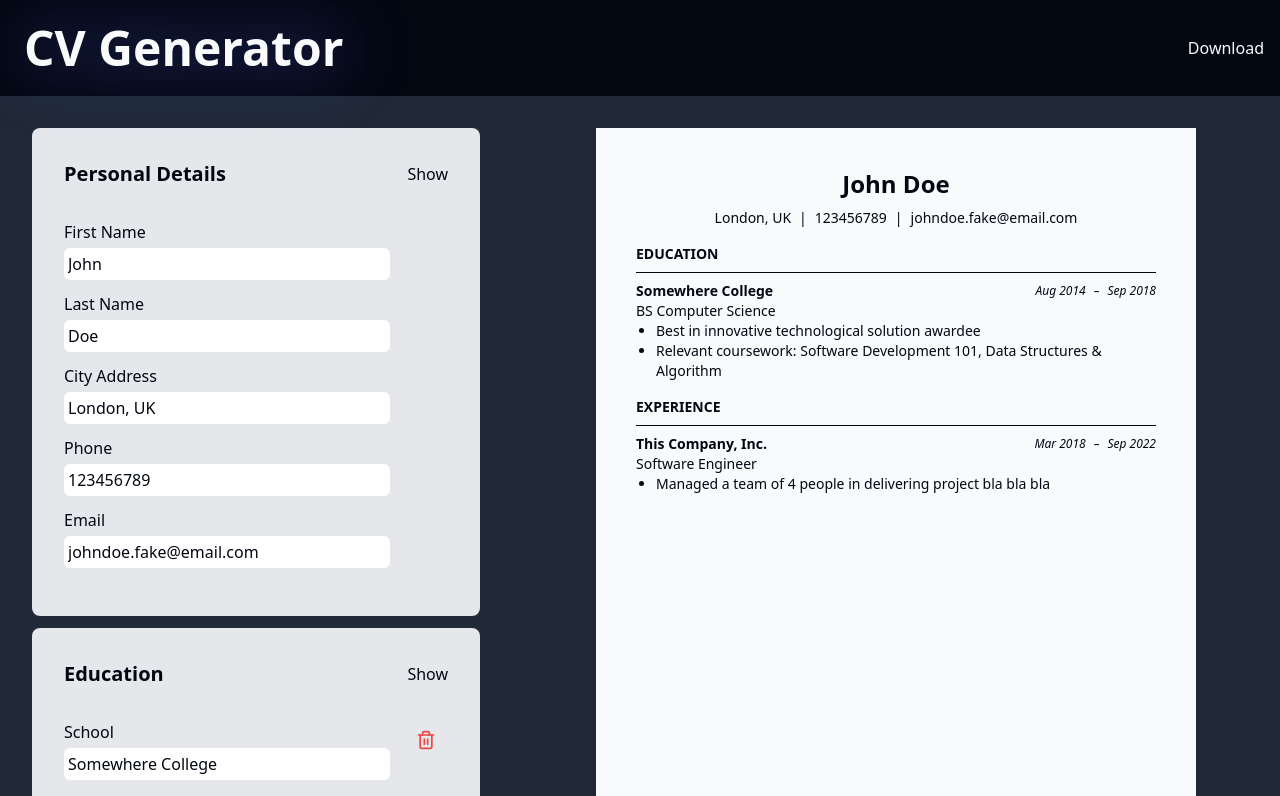
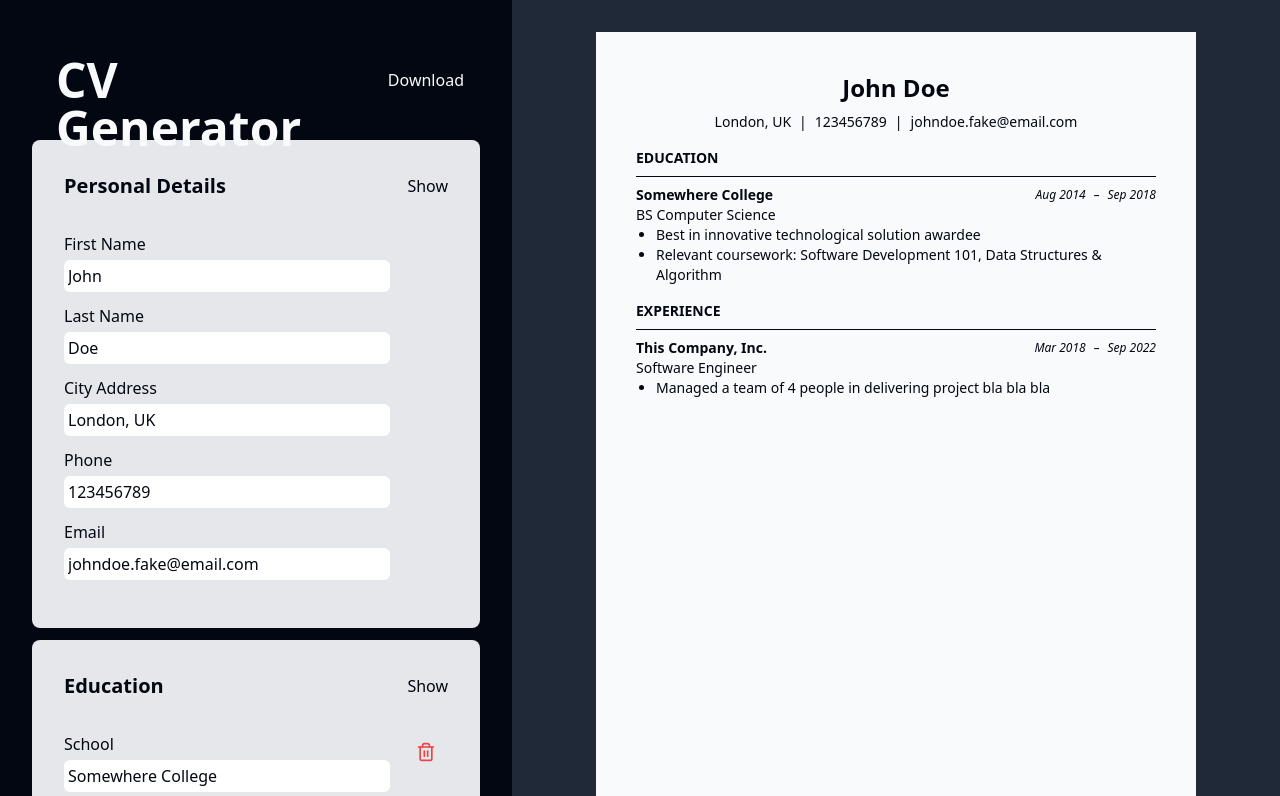
Before and after one commit to rhenzala/cv-app, a React (Vite) app: page / in a window 1280 px wide. Shown: the top 796 px of the page. Built offline with nearby package versions, Linux system fonts and the light colour scheme.

Commit message:
Put <header> inside Editor

```diff
--- a/index.html
+++ b/index.html
@@ -6,15 +6,7 @@
     <meta name="viewport" content="width=device-width, initial-scale=1.0" />
     <title>CV App</title>
   </head>
-  <body class="h-screen bg-dark-gray text-white flex flex-col">
-    <header class="bg-black flex justify-between items-center">
-      <div class="logo">
-        <h1 class="font-bold text-5xl">CV Generator</h1>
-      </div>
-      <div class="download-document mr-4">
-        <button class="download-button">Download</button>
-      </div>
-    </header>
+  <body class="h-screen bg-dark-gray text-white">
     <div id="root" class="flex-1"></div>
     <script type="module" src="/src/main.jsx"></script>
   </body>
--- a/src/components/Editor.jsx
+++ b/src/components/Editor.jsx
@@ -15,7 +15,15 @@ export default function Editor ({
         deleteForm
     }) {
     return (
-        <div className="editor p-8 text-black w-[40%] flex flex-col gap-3">
+        <div className="editor p-8 text-black bg-black w-[40%] flex flex-col gap-3">
+            <header className="w-full text-white flex justify-between items-center">
+                <div className="logo">
+                    <h1 className="font-bold text-5xl">CV Generator</h1>
+                </div>
+                <div className="download-document mr-4">
+                    <button className="download-button">Download</button>
+                </div>
+            </header>
             <PersonalDetails
             personalInfo={personalInfo}
             updateInfo={updateArray}
```
